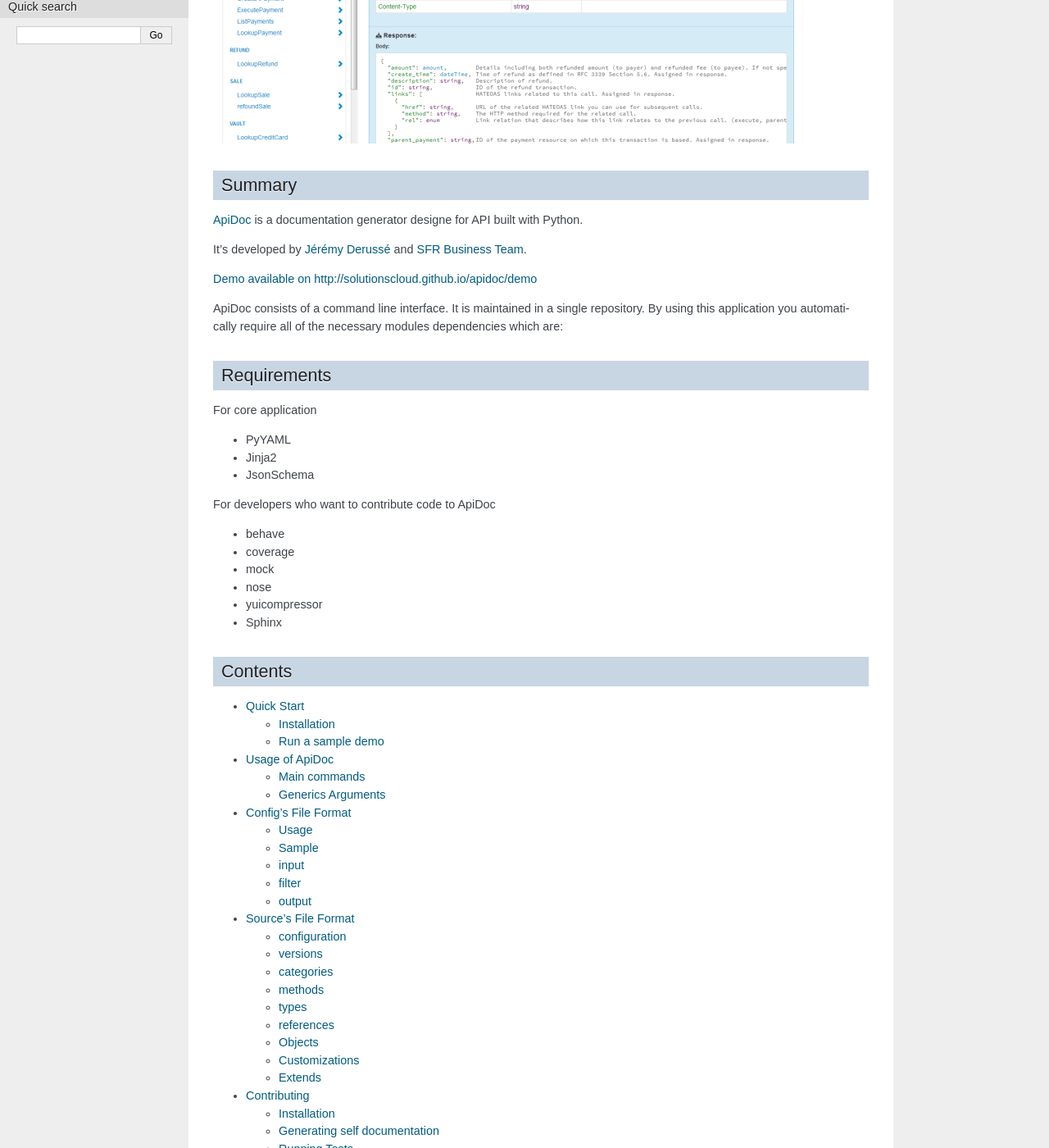
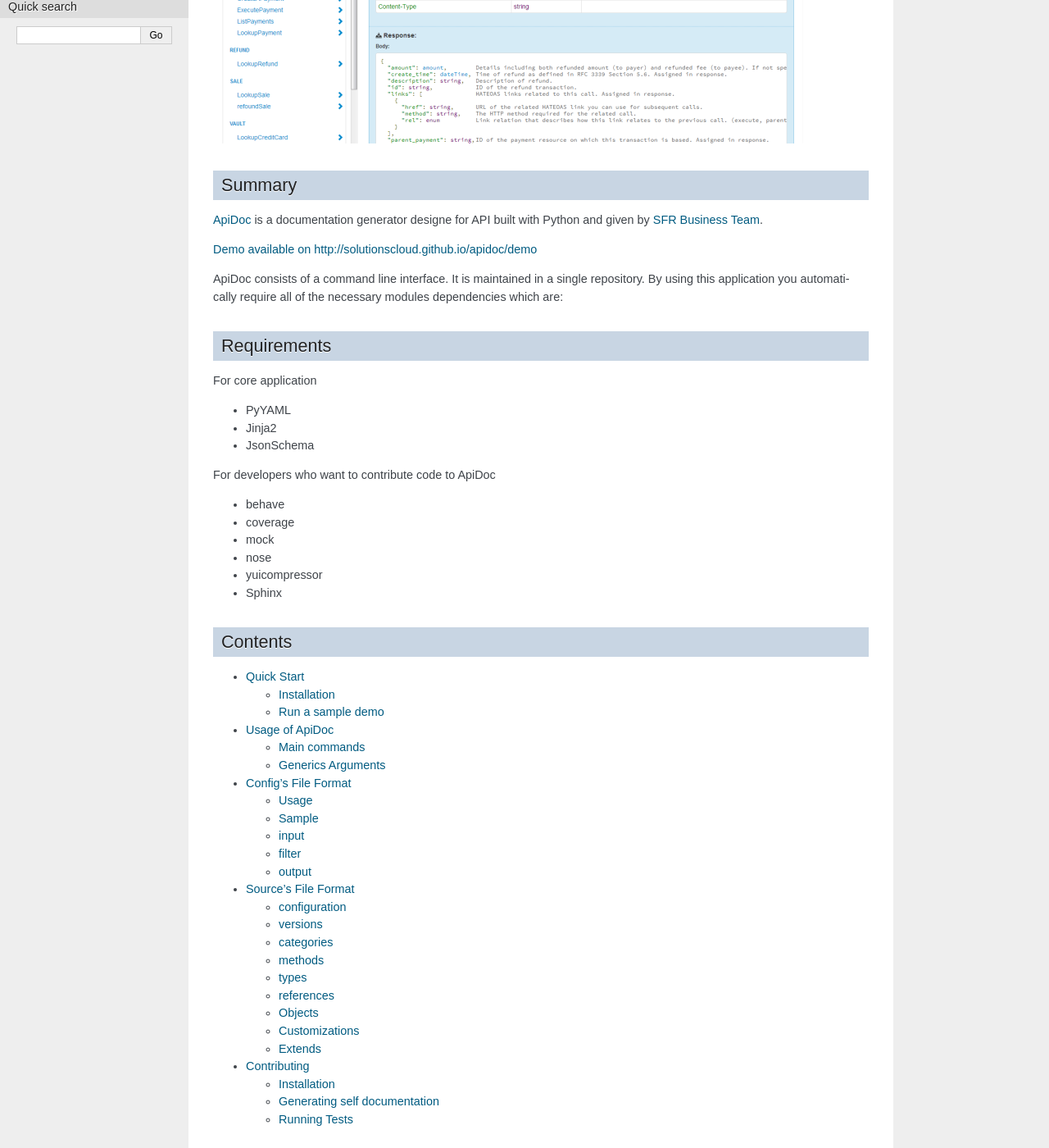
Before and after one commit to SolutionsCloud/apidoc, a Sphinx documentation site: the page built from docs/source/index.rst, in a window 1280 px wide and 1400 px high, scrolled down 276 px. Shown: the whole window at 82% size. Built offline with Sphinx 7.4.7, drawn with Linux system fonts in a browser that asks for light colours.

```diff
--- a/CHANGES.rst
+++ b/CHANGES.rst
@@ -1,7 +1,7 @@
 Changelog
 =========
 
-1.1 (2013-08-07)
+1.1 (2013-??-??)
 ----------------
 
 * `Feature #6 <https://github.com/SolutionsCloud/apidoc/issues/6>`_ Reduce resources size
--- a/docs/source/index.rst
+++ b/docs/source/index.rst
@@ -6,9 +6,7 @@ ApiDoc's documentation
 Summary
 -------
 
-`ApiDoc <http://solutionscloud.github.io/apidoc>`_ is a documentation generator designe for API built with Python.
-
-It's developed by `Jérémy Derussé <http://github.com/jeremy-derusse>`_ and `SFR Business Team <http://www.sfrbusinessteam.fr>`_.
+`ApiDoc <http://solutionscloud.github.io/apidoc>`_ is a documentation generator designe for API built with Python and given by `SFR Business Team <http://www.sfrbusinessteam.fr>`_.
 
 `Demo available on http://solutionscloud.github.io/apidoc/demo <http://solutionscloud.github.io/apidoc/demo>`_
 
--- a/docs/source/quickstart.rst
+++ b/docs/source/quickstart.rst
@@ -11,7 +11,7 @@ The fastest way to get started is by using the command line tool
    $ sudo apt-get install python3-pip
    $ sudo pip3 install apidoc
 
-if the package python3-pip does not exists.
+If the package python3-pip does not exists.
 
 .. code-block:: console
 
```
Also changed, not shown: other parts of docs/source/index.rst (+2 -0 lines), README.rst (+12 -20 lines).
